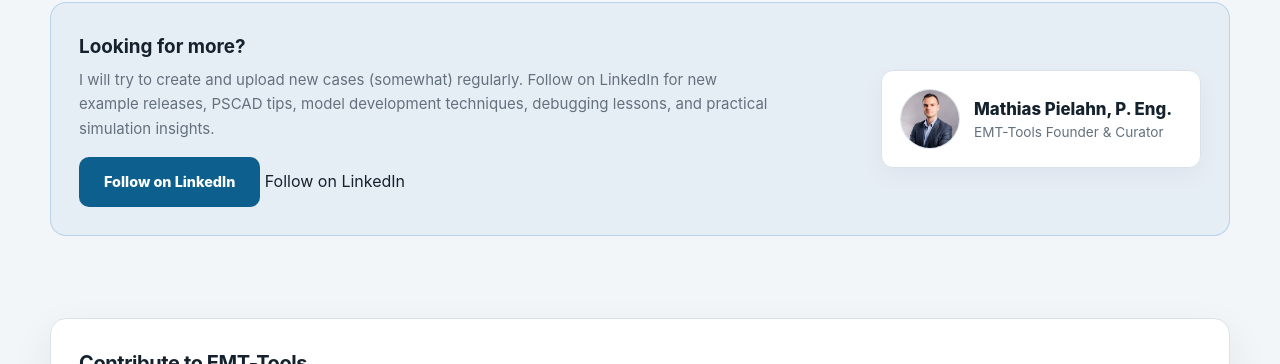
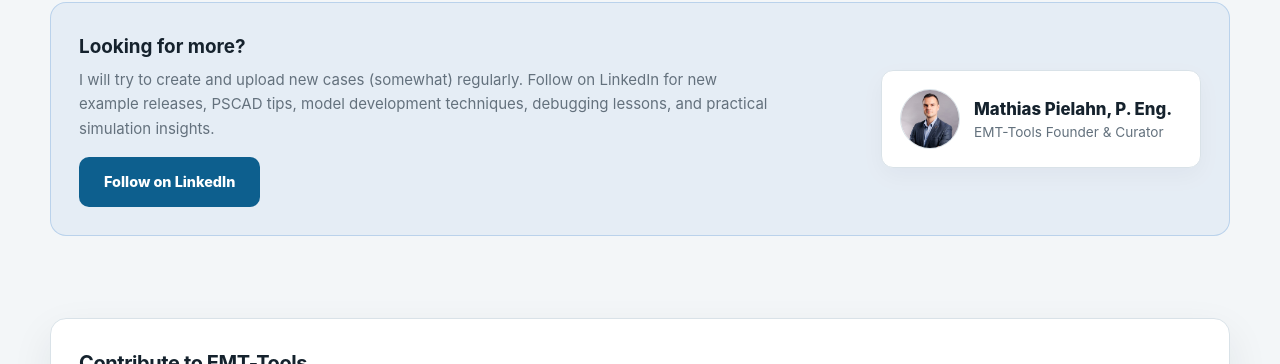
Before and after one commit to EMT-Tools/emt-tools.github.io, a Jekyll site: the page built from index.html, in a window 1280 px wide. Shown: the part 3835-4199 px from the top of the page. Built offline with Jekyll 4.4.1, drawn with Linux system fonts in a browser that asks for light colours.

Commit message:
Update index.html

```diff
--- a/index.html
+++ b/index.html
@@ -280,8 +280,7 @@ layout: default
         <a class="button button-primary follow-link" data-location="bottom-callout" href="https://www.linkedin.com/in/mathiaspielahn/" rel="noopener noreferrer" target="_blank" style="display: inline-flex; justify-content: center; align-items: center; margin-top: 15px; padding: 12px 24px;">
   Follow on LinkedIn
 </a>
-          Follow on LinkedIn
-        </a>
+
       </div>
 
       <div class="curator-card" style="flex: 0 1 320px; background: var(--surface); border: 1px solid var(--border); border-radius: 12px; padding: 18px; box-shadow: 0 8px 24px rgba(20, 36, 52, 0.04); text-align: left;">
```
